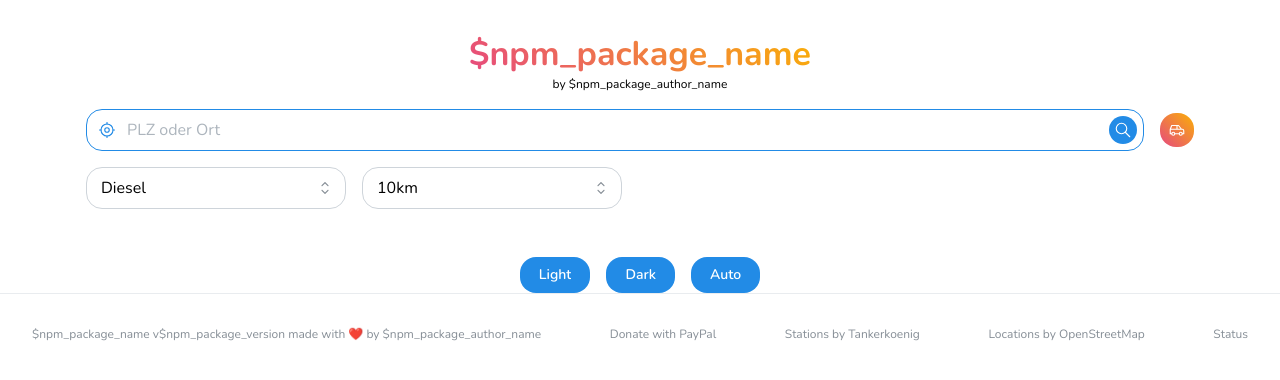
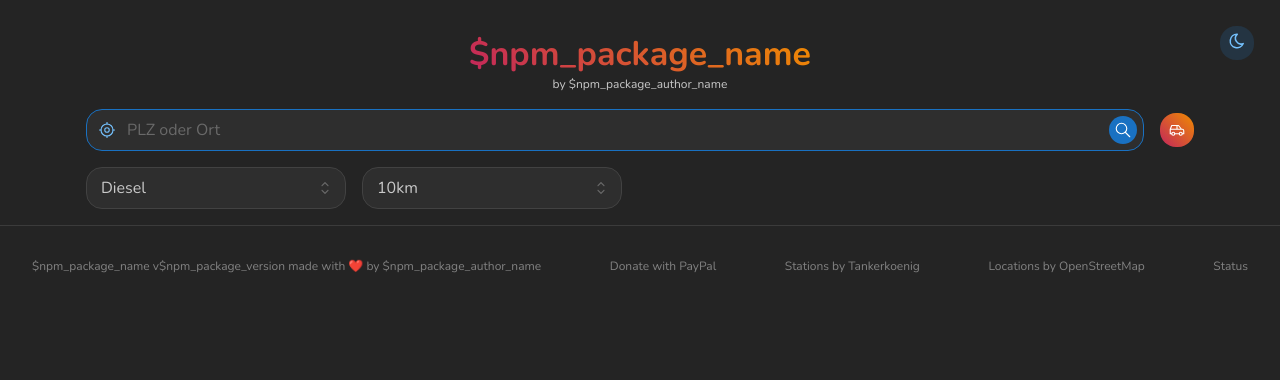
Before and after one commit to baudom/easytank, a Next.js app: page / in a window 1280 px wide. Shown: the top 380 px of the page. Built offline with nearby package versions, Linux system fonts and the light colour scheme.

Commit message:
refactor ColorSchemeToggle, set default dark theme

```diff
--- a/src/app/layout.tsx
+++ b/src/app/layout.tsx
@@ -7,6 +7,7 @@ import { FC, ReactNode } from "react";
 import { Notifications } from "@mantine/notifications";
 import Footer from "@/components/Footer";
 import { theme } from "@/theme";
+import ColorSchemeToggle from "@/components/ColorSchemeToggle";
 
 export const metadata = {
     title: "My Mantine App",
@@ -29,14 +30,18 @@ const Layout: FC<Props> = ({ children }) => {
             className={font.variable}
         >
             <head>
-                <ColorSchemeScript />
+                <ColorSchemeScript defaultColorScheme="dark" />
                 <link
                     rel="icon"
                     href="/favicon.ico"
                 />
             </head>
             <body>
-                <MantineProvider theme={theme}>
+                <MantineProvider
+                    theme={theme}
+                    defaultColorScheme="dark"
+                >
+                    <ColorSchemeToggle />
                     <Notifications
                         position="top-right"
                         autoClose={4000}
--- a/src/app/page.tsx
+++ b/src/app/page.tsx
@@ -1,5 +1,4 @@
 import Welcome from "@/components/Welcome";
-import ColorSchemeToggle from "@/components/ColorSchemeToggle";
 import { FC } from "react";
 import { Container } from "@mantine/core";
 
@@ -11,7 +10,6 @@ const Page: FC = () => {
             size="lg"
         >
             <Welcome />
-            <ColorSchemeToggle />
         </Container>
     );
 };
--- a/src/components/ColorSchemeToggle/index.tsx
+++ b/src/components/ColorSchemeToggle/index.tsx
@@ -1,20 +1,33 @@
 "use client";
 
-import { Button, Group, useMantineColorScheme } from "@mantine/core";
+import { ActionIcon, Box, rem, useMantineColorScheme } from "@mantine/core";
 import { FC } from "react";
+import { IconMoon, IconSun } from "@tabler/icons-react";
+
+const iconStyle = { width: rem(18), height: rem(18) };
 
 const ColorSchemeToggle: FC = () => {
-    const { setColorScheme } = useMantineColorScheme();
+    const { toggleColorScheme } = useMantineColorScheme();
 
     return (
-        <Group
-            justify="center"
-            mt="xl"
+        <ActionIcon
+            onClick={toggleColorScheme}
+            style={{
+                cursor: "pointer",
+                position: "absolute",
+                top: "2vw",
+                right: "2vw",
+            }}
+            variant="light"
+            size="lg"
         >
-            <Button onClick={() => setColorScheme("light")}>Light</Button>
-            <Button onClick={() => setColorScheme("dark")}>Dark</Button>
-            <Button onClick={() => setColorScheme("auto")}>Auto</Button>
-        </Group>
+            <Box darkHidden>
+                <IconSun style={iconStyle} />
+            </Box>
+            <Box lightHidden>
+                <IconMoon style={iconStyle} />
+            </Box>
+        </ActionIcon>
     );
 };
 
```
